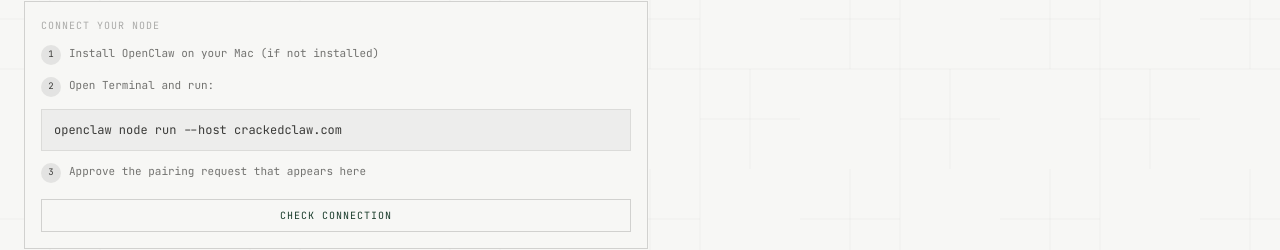
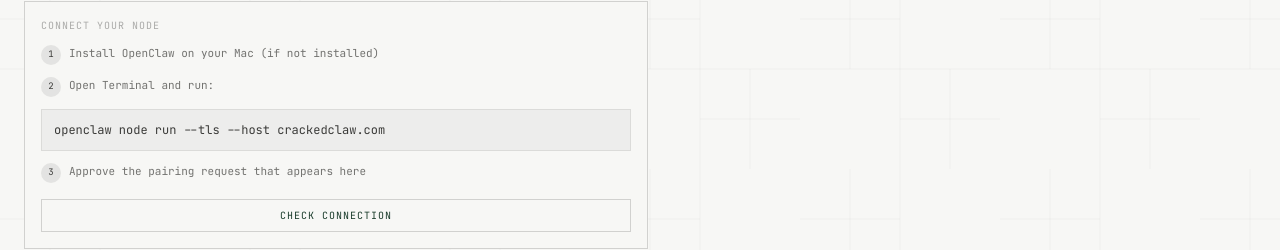
Before and after one commit to SamuelrSun/CrackedClaw, a Next.js app: page /settings/node in a window 1280 px wide. Shown: the part 431-681 px from the top of the page. Built offline with nearby package versions, Linux system fonts and the light colour scheme; no server answers.

Commit message:
fix: add --tls flag to all openclaw node run commands

```diff
--- a/src/app/(app)/integrations/client.tsx
+++ b/src/app/(app)/integrations/client.tsx
@@ -304,7 +304,7 @@
                   {needsNode && integration.status === "disconnected" && (
                     <div className="mt-3 p-2 bg-amber-50 border border-amber-200">
                       <p className="font-mono text-[9px] text-amber-700">
-                        Requires your local node. Run <code className="bg-amber-100 px-1">openclaw node run --host crackedclaw.com</code> to enable.
+                        Requires your local node. Run <code className="bg-amber-100 px-1">openclaw node run --tls --host crackedclaw.com</code> to enable.
                       </p>
                     </div>
                   )}
--- a/src/app/(app)/settings/node/page.tsx
+++ b/src/app/(app)/settings/node/page.tsx
@@ -89,7 +89,7 @@
             <Step n={1} text="Install OpenClaw on your Mac (if not installed)" />
             <Step n={2} text="Open Terminal and run:" />
             <div className="bg-grid/5 border border-[rgba(58,58,56,0.1)] p-3 font-mono text-xs text-grid break-all">
-              openclaw node run --host crackedclaw.com
+              openclaw node run --tls --host crackedclaw.com
             </div>
             <Step n={3} text="Approve the pairing request that appears here" />
           </div>
--- a/src/app/(app)/settings/nodes/client.tsx
+++ b/src/app/(app)/settings/nodes/client.tsx
@@ -104,7 +104,7 @@
   const token = organization?.openclaw_auth_token || "";
 
   const connectionCommand = `export OPENCLAW_GATEWAY_TOKEN="${showToken ? token : maskToken(token)}"
-openclaw node run --host ${host} --port ${port} --display-name "My MacBook"`;
+openclaw node run --tls --host ${host} --port ${port} --display-name "My MacBook"`;
 
   // Fetch pending nodes
   const fetchPendingNodes = useCallback(async () => {
@@ -154,7 +154,7 @@
   // Copy command to clipboard
   async function handleCopy() {
     const fullCommand = `export OPENCLAW_GATEWAY_TOKEN="${token}"
-openclaw node run --host ${host} --port ${port} --display-name "My MacBook"`;
+openclaw node run --tls --host ${host} --port ${port} --display-name "My MacBook"`;
 
     try {
       await navigator.clipboard.writeText(fullCommand);
--- a/src/components/chat/dynamic-integrations-card.tsx
+++ b/src/components/chat/dynamic-integrations-card.tsx
@@ -69,7 +69,7 @@
           <p className="font-mono text-[10px] text-grid/60">2. Paste this and press Enter:</p>
         </div>
         <code className="block bg-forest/5 border border-[rgba(58,58,56,0.15)] px-3 py-2 font-mono text-[11px] text-forest">
-          {gatewayHost ? `openclaw node run --host ${gatewayHost}` : "openclaw node run"}
+          {gatewayHost ? `openclaw node run --tls --host ${gatewayHost}` : "openclaw node run"}
         </code>
         <p className="font-mono text-[10px] text-grid/60">3. Leave that window open in the background — that&apos;s it!</p>
         <p className="font-mono text-[10px] text-grid/50 leading-relaxed mt-1">
--- a/src/components/integrations/node-gate-card.tsx
+++ b/src/components/integrations/node-gate-card.tsx
@@ -117,7 +117,7 @@
           </div>
           <div className="bg-amber-100 border border-amber-300 p-2">
             <code className="font-mono text-[10px] text-amber-900 break-all">
-              {gatewayHost ? `openclaw node run --host ${gatewayHost}` : "openclaw node run --host your-workspace.crackedclaw.com"}
+              {gatewayHost ? `openclaw node run --tls --host ${gatewayHost}` : "openclaw node run --tls --host your-workspace.crackedclaw.com"}
             </code>
           </div>
           <p className="font-mono text-[9px] text-amber-600 leading-relaxed">
--- a/src/lib/gateway/system-prompt.ts
+++ b/src/lib/gateway/system-prompt.ts
@@ -114,7 +114,7 @@
   }
 
   if (ctx.gatewayHost) {
-    parts.push(`\nDEVICE CONNECTION COMMAND:\nWhen a user needs to connect their computer (for browser-based services like LinkedIn, Instagram, etc.), tell them to:\n1. Open the Terminal app on their Mac (press ⌘+Space and search "Terminal")\n2. Paste this exact command and press Enter:\n\`\`\`\nopenclaw node run --host ${ctx.gatewayHost}\n\`\`\`\n3. Leave that window open in the background — that\'s it!\n\nAdd this reassurance: "This just lets me interact with apps when you ask me to. I\'m not monitoring your screen or accessing anything without your permission. The connection is encrypted and secure."`);
+    parts.push(`\nDEVICE CONNECTION COMMAND:\nWhen a user needs to connect their computer (for browser-based services like LinkedIn, Instagram, etc.), tell them to:\n1. Open the Terminal app on their Mac (press ⌘+Space and search "Terminal")\n2. Paste this exact command and press Enter:\n\`\`\`\nopenclaw node run --tls --host ${ctx.gatewayHost}\n\`\`\`\n3. Leave that window open in the background — that\'s it!\n\nAdd this reassurance: "This just lets me interact with apps when you ask me to. I\'m not monitoring your screen or accessing anything without your permission. The connection is encrypted and secure."`);
   }
 
   if (ctx.skillsPrompt) {
```
